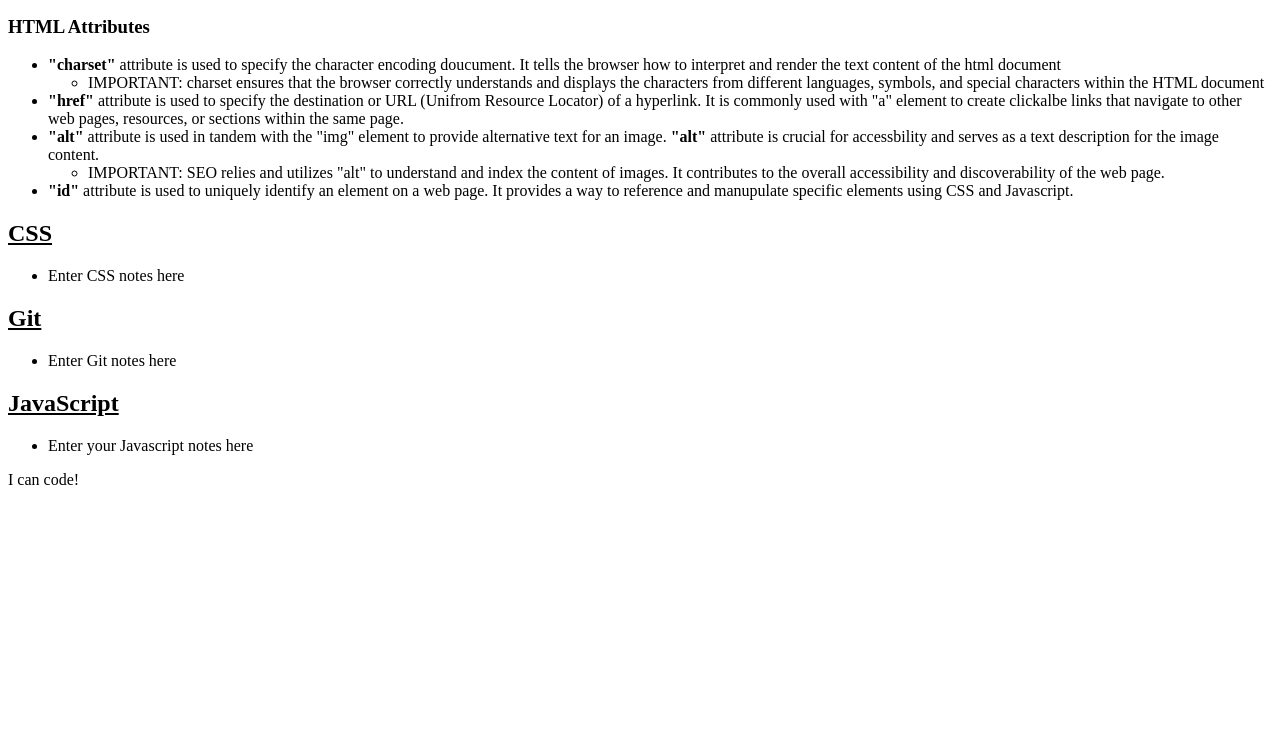
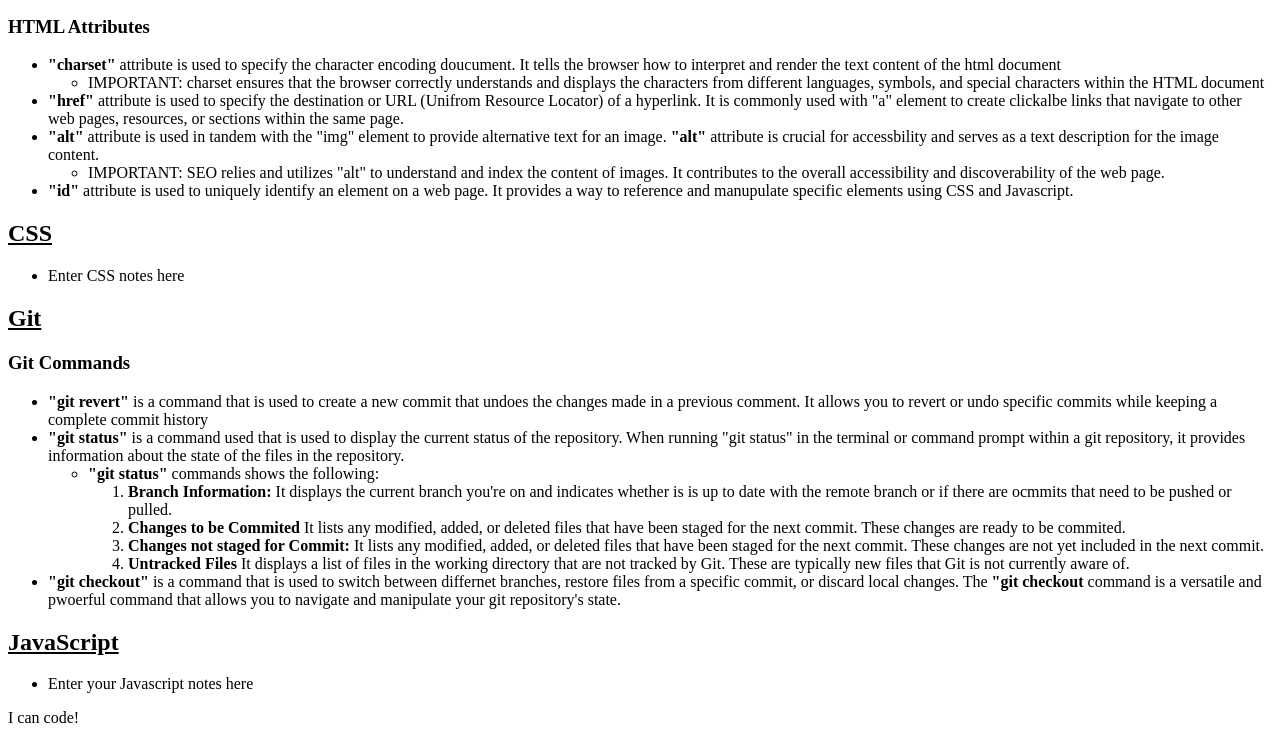
Before and after one commit to SimonMagidenko/prework-study-guide, a plain HTML site: page index.html in a window 1280 px wide. Shown: the part 1122-1865 px from the top of the page. Before the commit the page ends 1627 px from the top, so only its background shows below. Drawn offline with Linux system fonts and the light colour scheme.

Commit message:
added code to HTML file

```diff
--- a/index.html
+++ b/index.html
@@ -76,8 +76,21 @@
 
       <section class="card" id="git-section">
         <h2><u>Git</u></h2>
+        <h3>Git Commands</h3>
         <ul>
-          <li>Enter Git notes here</li>
+          <li><b>"git revert"</b> is a command that is used to create a new commit that undoes the changes made in a previous comment. It allows you to revert or undo specific commits while keeping a complete commit history</li>
+          <li><b>"git status"</b> is a command used that is used to display the current status of the repository. When running "git status" in the terminal or command prompt within a git repository, it provides information about the state of the files in the repository.</li>
+          <ul>
+            <li><b>"git status"</b> commands shows the following:</li></ul>
+            <ul>
+            <ol><li><b>Branch Information:</b> It displays the current branch you're on and indicates whether is is up to date with the remote branch or if there are ocmmits that need to be pushed or pulled.</li><li><b>Changes to be Commited</b> It lists any modified, added, or deleted files that have been staged for the next commit. These changes are ready to be commited.</li>
+            <li><b>Changes not staged for Commit:</b> It lists any modified, added, or deleted files that have been staged for the next commit. These changes are not yet included in the next commit.</li>
+            <li><b>Untracked Files</b> It displays a list of files in the working directory that are not tracked by Git. These are typically new files that Git is not currently aware of.</li></ol></ul>
+          </ol></u>
+          <li><b>"git checkout"</b> is a command that is used to switch between differnet branches, restore files from a specific commit, or discard local changes. The <b>"git checkout</b> command is a versatile and pwoerful command that allows you to navigate and manipulate your git repository's state.</li>
+
+
+
         </ul>
       </section>
 
```
